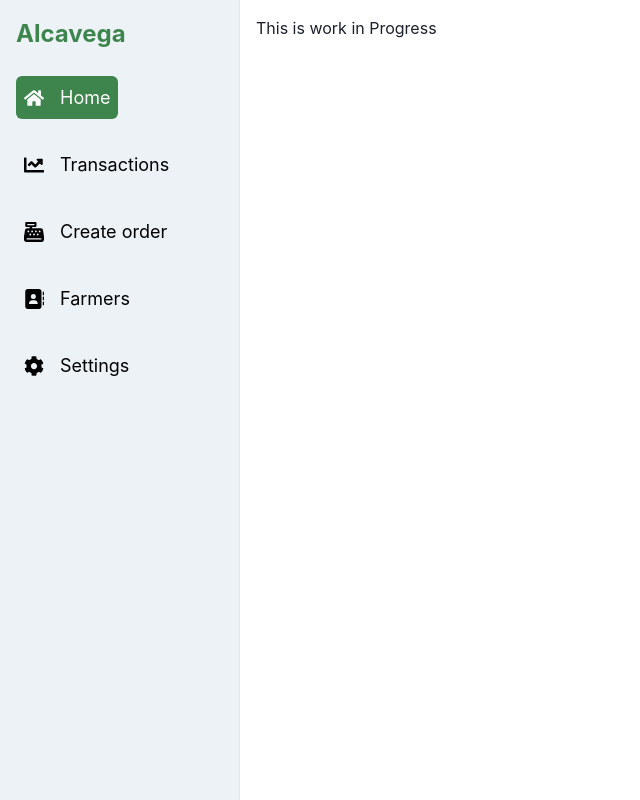
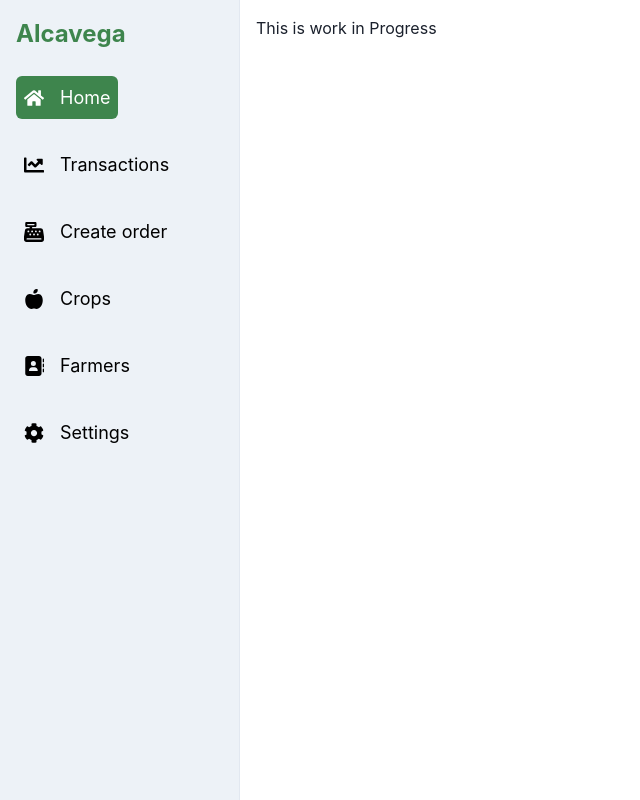
Before and after one commit to VladTemp27/alcavega-webapp, a React (Vite) app in the folder frontend/: page / in a window 1280 px wide. Shown: the whole page, without its empty margins (0-640 px from the left). Built offline with nearby package versions, Linux system fonts and the light colour scheme.

Commit message:
Add 'Crops' link to sidebar navigation

```diff
--- a/frontend/src/components/layout/Sidebar.jsx
+++ b/frontend/src/components/layout/Sidebar.jsx
@@ -1,7 +1,7 @@
 import React from "react";
 import { Box, VStack, HStack, Icon, Text } from "@chakra-ui/react";
 import { FaHome, FaChartLine, FaCog } from "react-icons/fa";
-import { FaAddressBook, FaCashRegister } from "react-icons/fa6";
+import { FaAddressBook, FaCashRegister, FaAppleWhole } from "react-icons/fa6";
 import { useLocation, useNavigate } from "react-router-dom";
 
 const Sidebar = () => {
@@ -12,6 +12,7 @@ const Sidebar = () => {
     { icon: FaHome, label: "Home", path: "/" },
     { icon: FaChartLine, label: "Transactions", path: "/transactions" },
     { icon: FaCashRegister, label: "Create order", path: "/create-order" },
+    { icon: FaAppleWhole, label: "Crops", path: "/crops" },
     { icon: FaAddressBook, label: "Farmers", path: "/farmers" },
     { icon: FaCog, label: "Settings", path: "/settings" },
   ];
```
